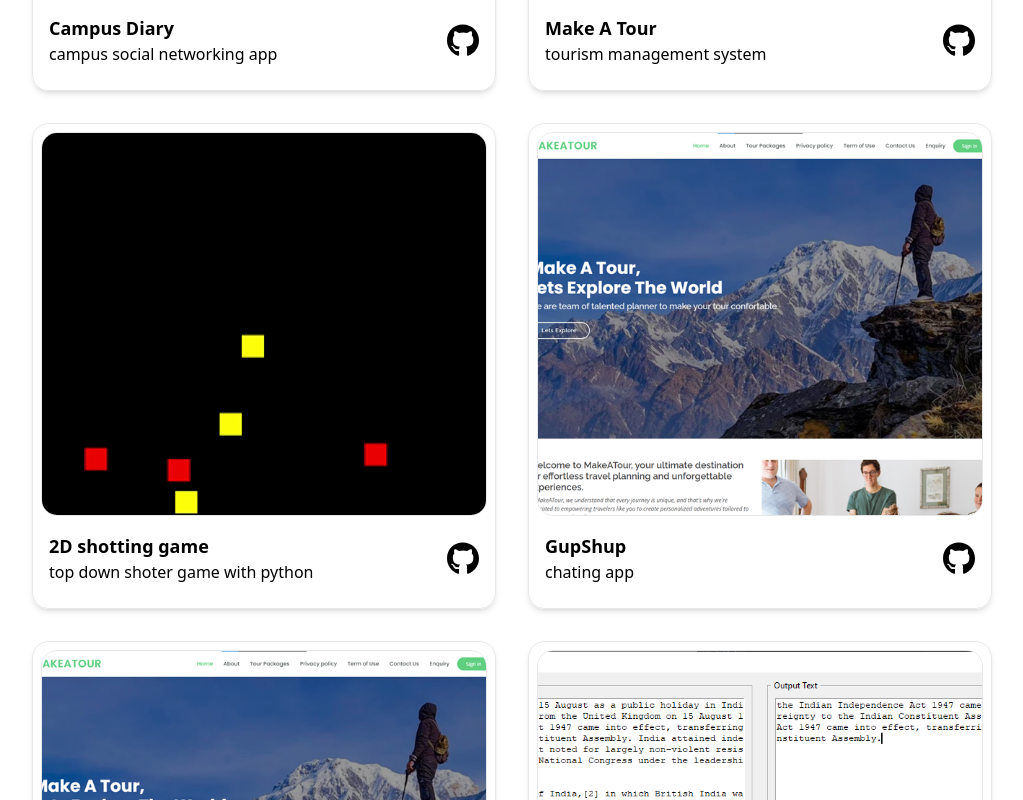
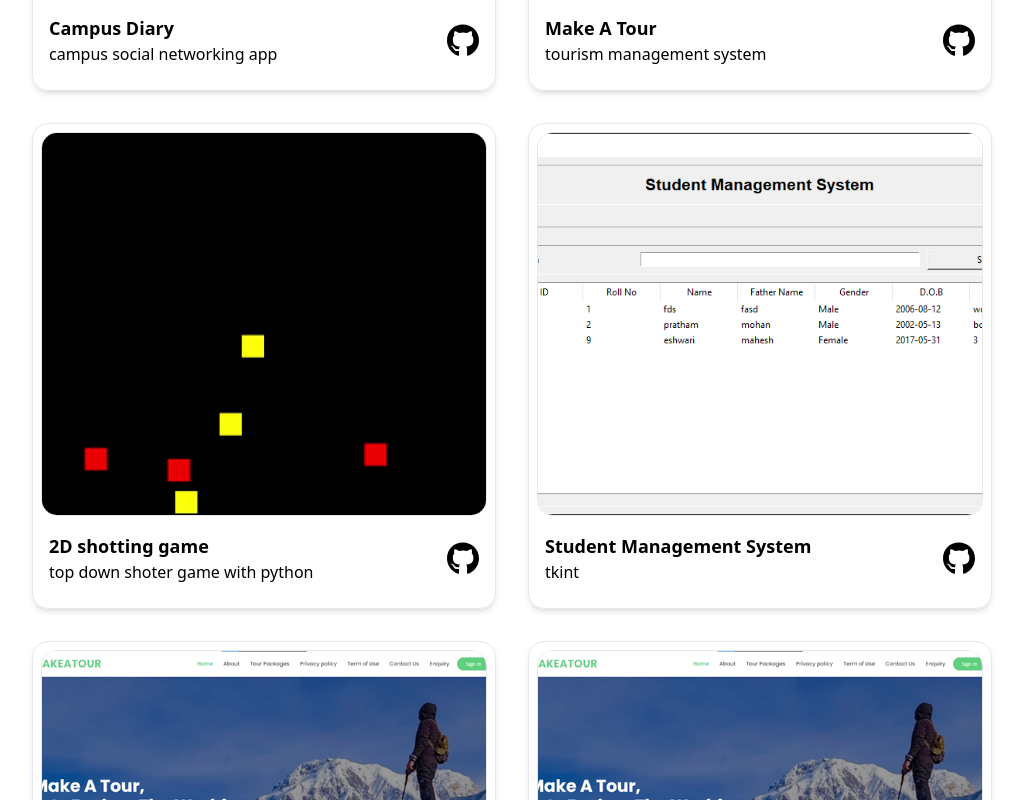
Before and after one commit to BhoirSujit/Portfolio, a React (Vite) app: page / in a window 1280 px wide. Shown: the part 2940-3740 px from the top of the page, without its empty margins (128-1151 px from the left). Built offline with nearby package versions, Linux system fonts and the light colour scheme.

Commit message:
added some project

```diff
--- a/src/components/Projects.tsx
+++ b/src/components/Projects.tsx
@@ -31,6 +31,14 @@ const data: projectdata[] = [
     links: {
       github: "https://github.com/BhoirSujit/2d-shotting-pygame",
     },
+  },
+  {
+    name: "Student Management System",
+    des: "tkint",
+    photo: "studentmanagementsystem.png",
+    links: {
+      github: "https://github.com/BhoirSujit/Student-Management-System",
+    },
   }
   ,
   {
@@ -58,6 +66,8 @@ const data: projectdata[] = [
       github: "https://github.com/BhoirSujit/Text-Summariser",
     },
   }
+
+
 
 
 ];
```
Also changed, not shown: public/studentmanagementsystem.png (added).
